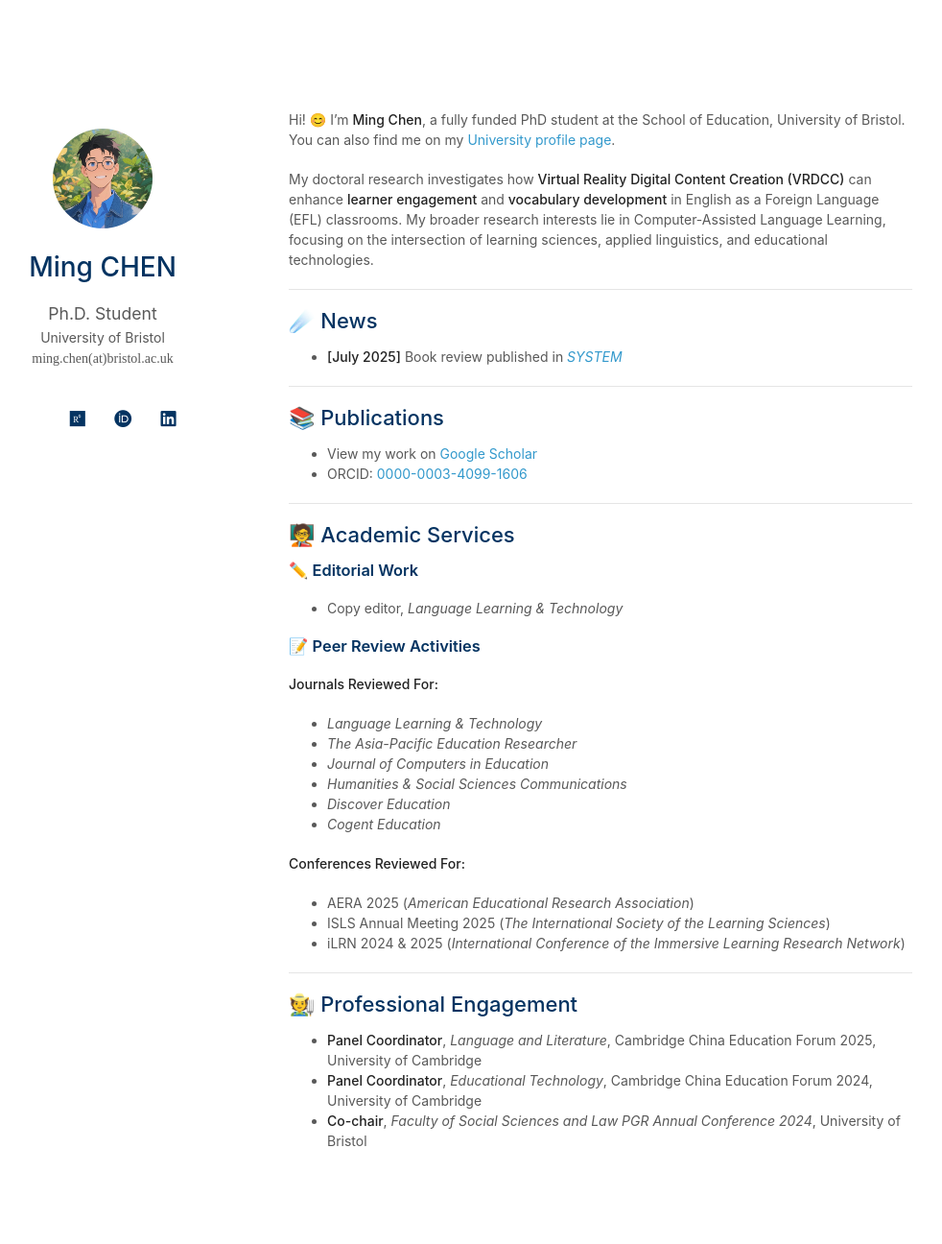
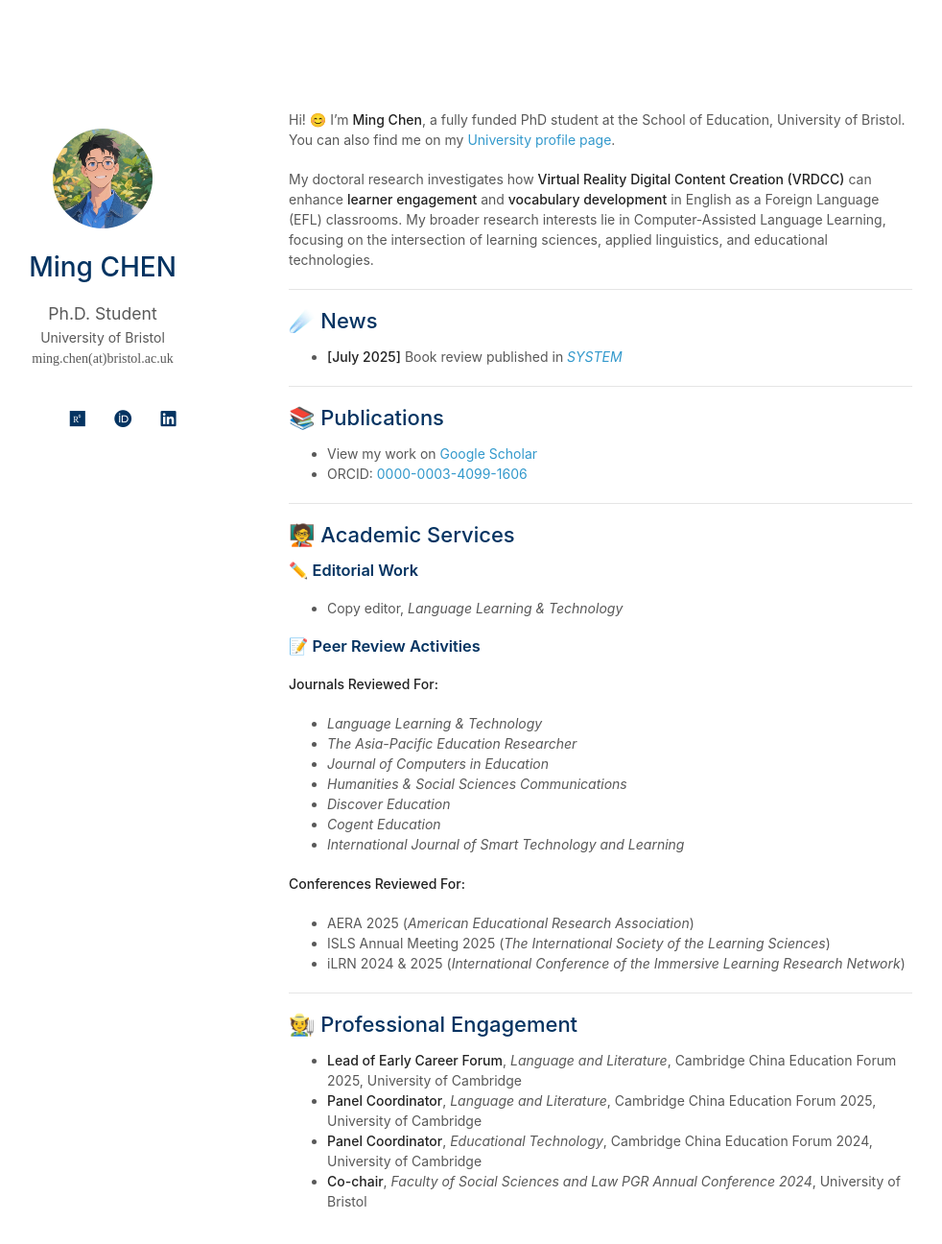
Before and after one commit to EricMingChen/EricMingChen.github.io, a Jekyll site: the page built from index.md, in a window 1280 px wide and 1353 px high. Shown: the top 1296 px of the window at 96% size, without its empty margins (169-1151 px from the left). Built offline with Jekyll 4.4.1, drawn with Linux system fonts in a browser that asks for light colours; a style sheet for code colours, icons or effects is not loaded.

Commit message:
Update index.md

```diff
--- a/index.md
+++ b/index.md
@@ -33,6 +33,7 @@ My doctoral research investigates how **Virtual Reality Digital Content Creation
 - *Humanities & Social Sciences Communications*
 - *Discover Education*
 - *Cogent Education*
+- *International Journal of Smart Technology and Learning*
 
 **Conferences Reviewed For:**
 - AERA 2025 (*American Educational Research Association*)
@@ -42,7 +43,7 @@ My doctoral research investigates how **Virtual Reality Digital Content Creation
 ---
 
 ## 🧑‍🌾 Professional Engagement
-
+- **Lead of Early Career Forum**, *Language and Literature*, Cambridge China Education Forum 2025, University of Cambridge
 - **Panel Coordinator**, *Language and Literature*, Cambridge China Education Forum 2025, University of Cambridge
 - **Panel Coordinator**, *Educational Technology*, Cambridge China Education Forum 2024, University of Cambridge
 - **Co-chair**, *Faculty of Social Sciences and Law PGR Annual Conference 2024*, University of Bristol
```
